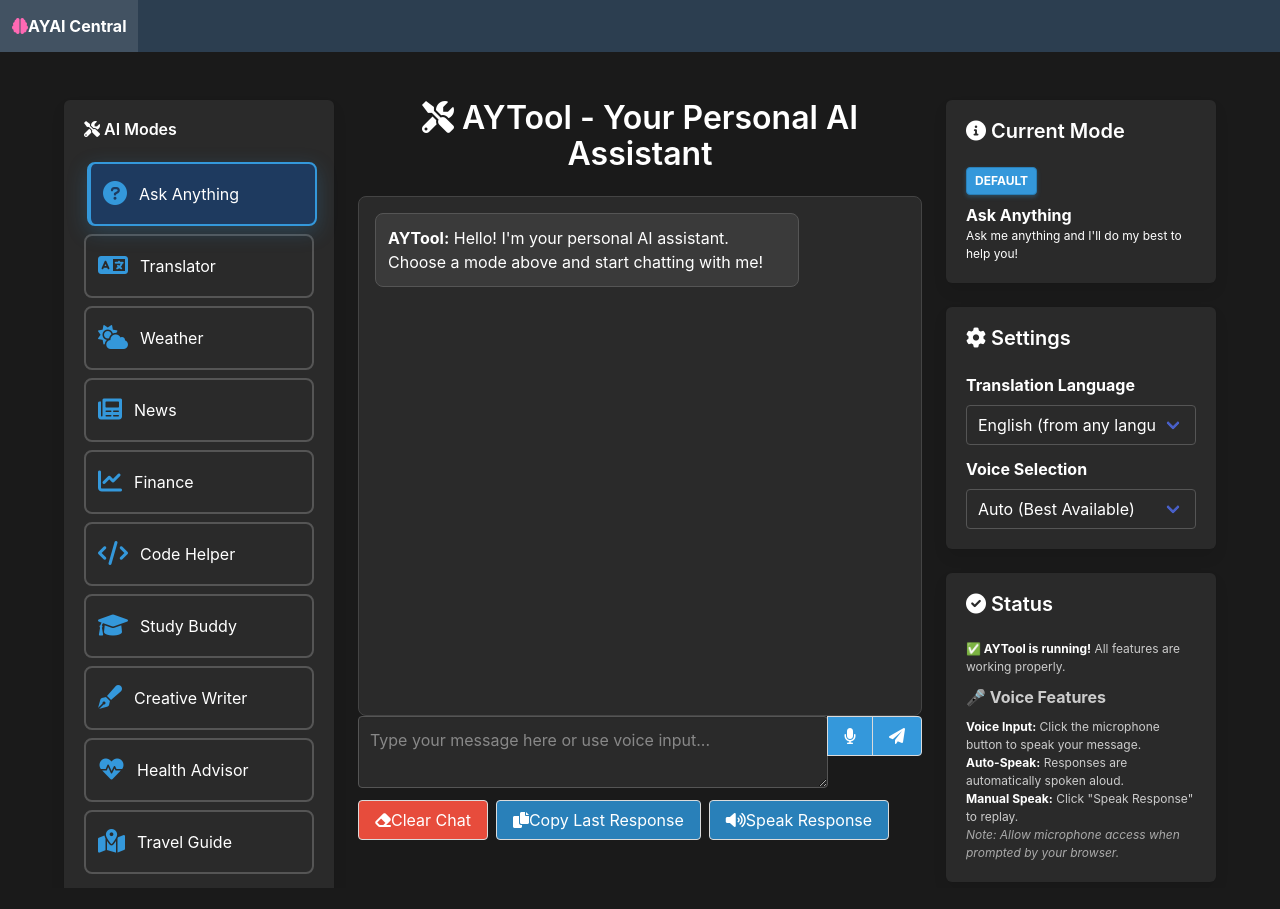
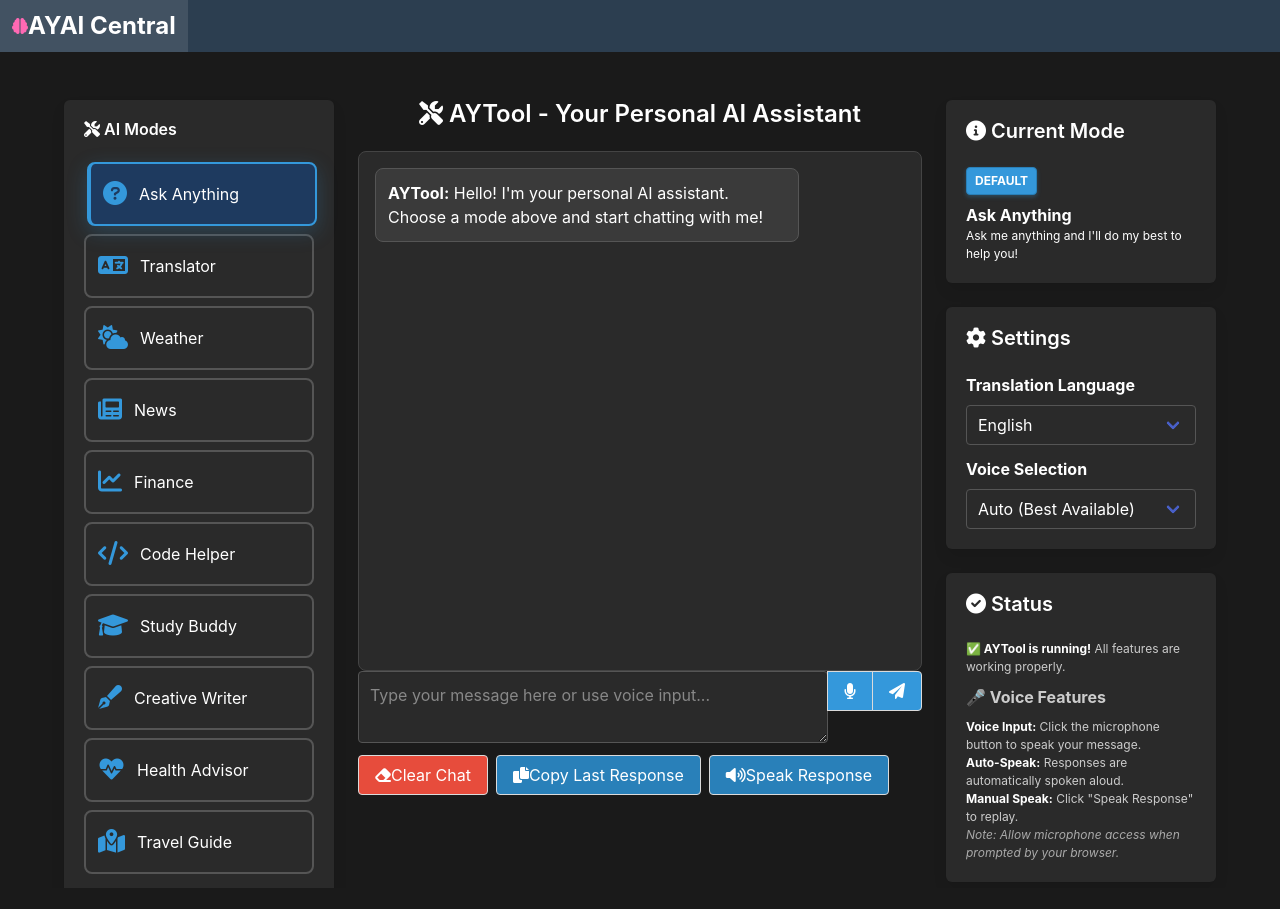
Before and after one commit to atulyadav128/translate, a Flask app: page / in a window 1280 px wide. Shown: the top 909 px of the page. Run offline with Flask 3, Linux system fonts and the light colour scheme; some libraries are stand-ins or nearby versions.

Commit message:
Clean up English option text and adjust header sizes

```diff
--- a/templates/index.html
+++ b/templates/index.html
@@ -246,7 +246,7 @@
         <div class="navbar-brand">
             <a class="navbar-item" href="/" style="color: #ffffff !important;">
                 <i class="fas fa-brain" style="color: #FF69B4 !important;"></i>
-                <strong style="color: #ffffff !important;">AYAI Central</strong>
+                <strong style="color: #ffffff !important; font-size: 1.5rem;">AYAI Central</strong>
             </a>
         </div>
     </nav>
@@ -309,7 +309,7 @@
                 <!-- Main Chat Area -->
                 <div class="column is-6">
                     <div class="title-section">
-                        <h1 class="title is-3">
+                        <h1 class="title is-4">
                             <i class="fas fa-tools"></i>
                             AYTool - Your Personal AI Assistant
                         </h1>
@@ -378,7 +378,7 @@
                             <div class="control">
                                 <div class="select is-fullwidth">
                                     <select id="translationLanguage">
-                                        <option value="English" selected>English (from any language)</option>
+                                        <option value="English" selected>English</option>
                                         <option value="Spanish">Spanish</option>
                                         <option value="Hindi">Hindi</option>
                                         <option value="French">French</option>
```
